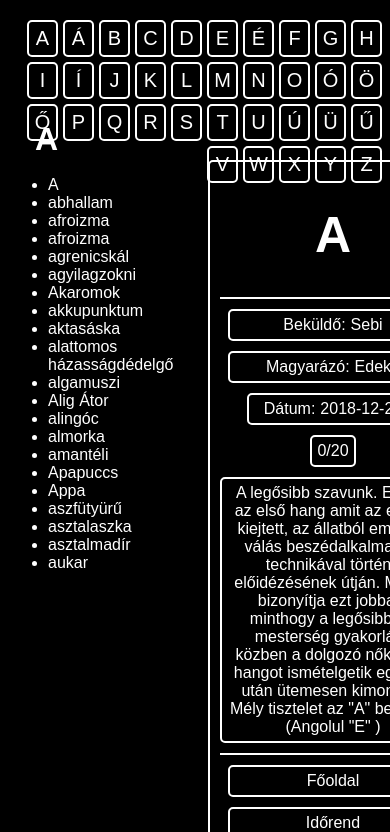
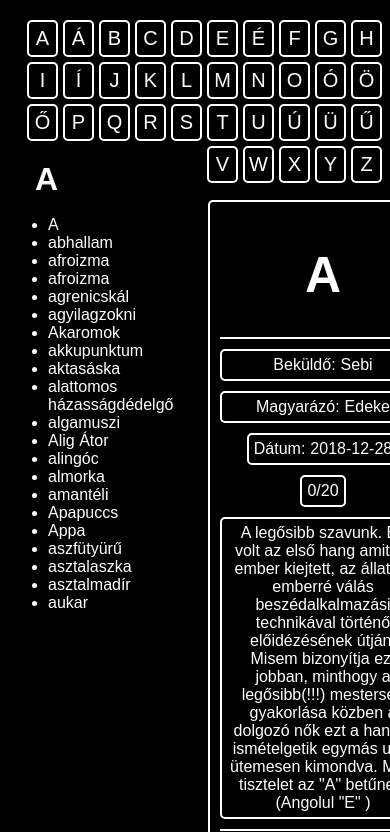
Before and after one commit to andrejmoltok/szotar, a Next.js app: page /abc/a in a window 390 px wide. Shown: the top 832 px of the page. Built offline with nearby package versions, Linux system fonts and the light colour scheme.

Commit message:
Adjusted lower resolution responsiveness

```diff
--- a/styles/Abc.module.css
+++ b/styles/Abc.module.css
@@ -293,3 +293,31 @@
         width: 250px;
     }
 }
+
+@media (max-width: 475px) {
+    .entryContainer {
+        width: 250px;
+    }
+    .entryMain {
+        width: 250px;
+    }
+    .entryH1 {
+        display: none;
+    }
+    .abcLinks {
+        height: 160px;
+    }
+}
+
+@media (max-width: 440px) {
+    .entryContainer {
+        width: 230px;
+    }
+    .entryMain {
+        width: 230px;
+    }
+    .entryH1 {
+        display: block;
+        top: 140px;
+    }
+}
```
